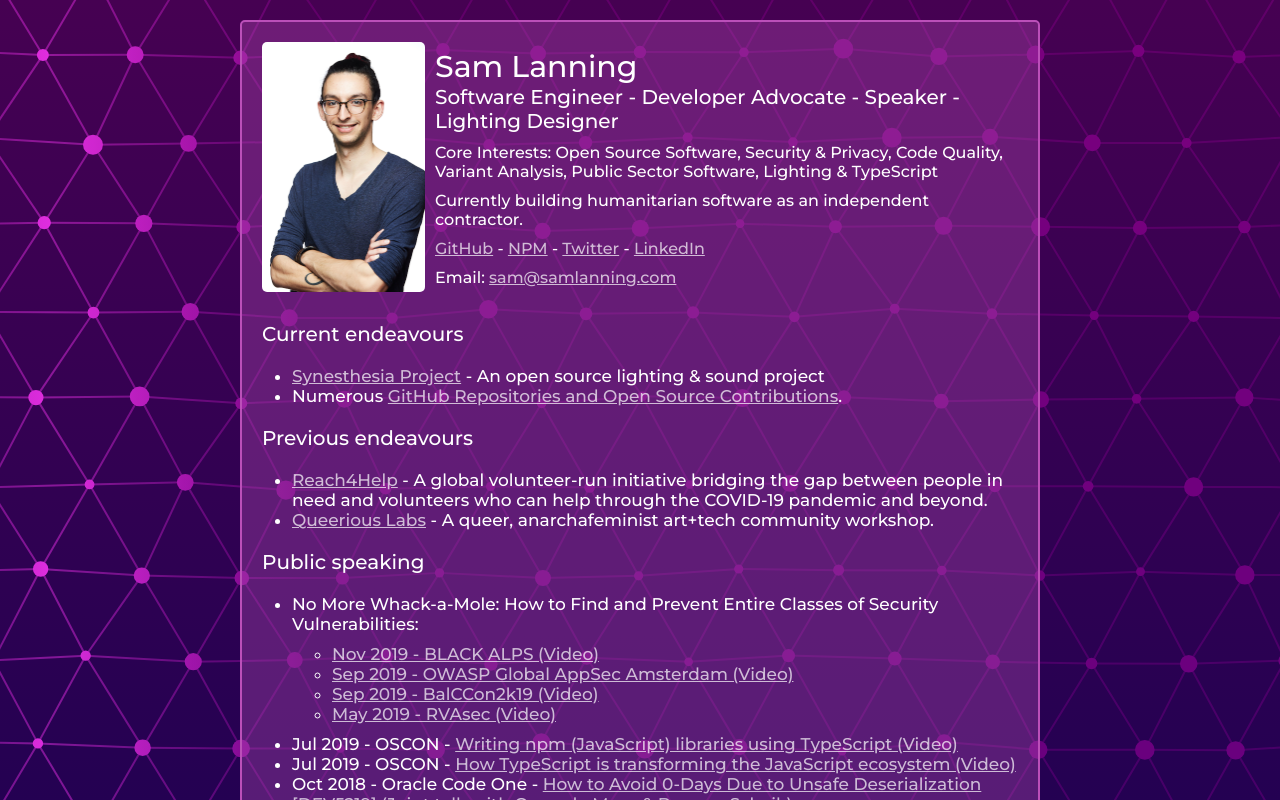
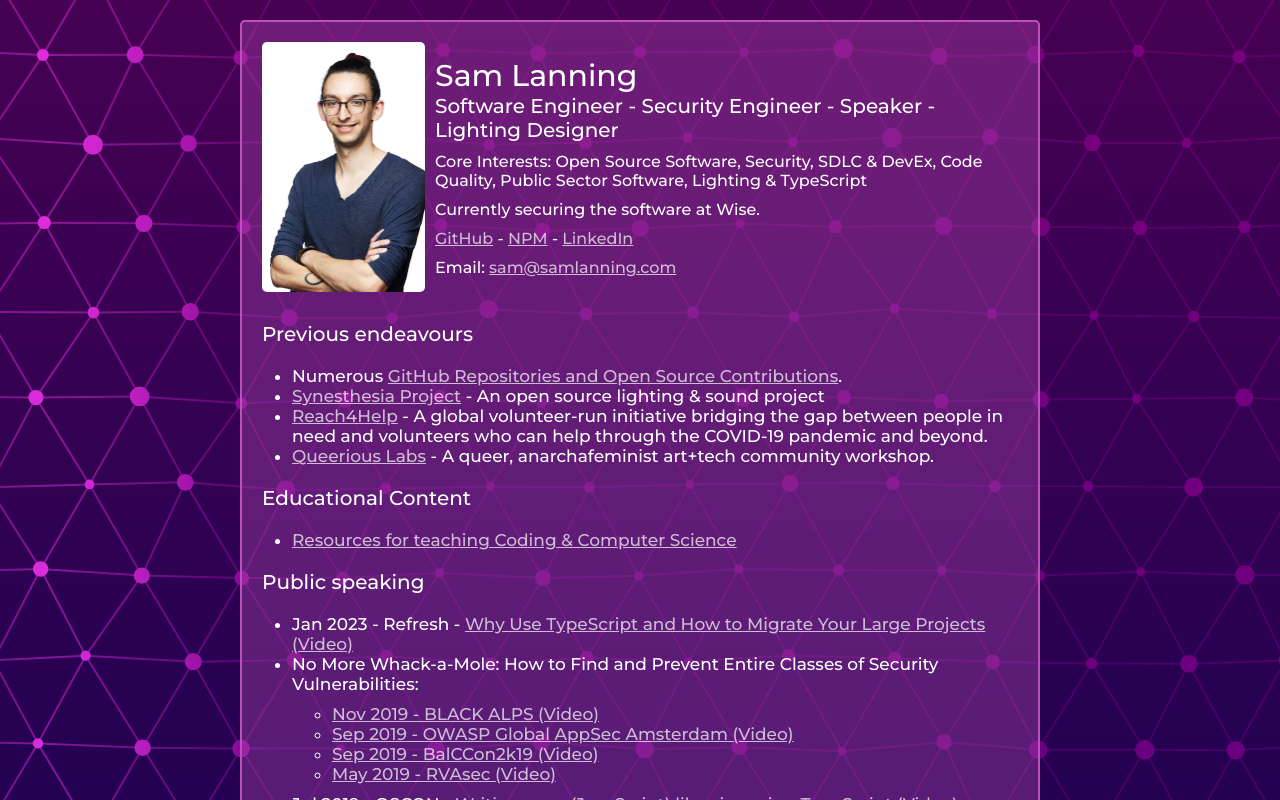
Before and after one commit to s0/s0, a Next.js app: page / in a window 1280 px wide. Shown: the top 800 px of the page. Built offline with nearby package versions, Linux system fonts and the light colour scheme.

Commit message:
Update content

```diff
--- a/src/app/components/pages/home.tsx
+++ b/src/app/components/pages/home.tsx
@@ -8,6 +8,10 @@
 interface Props {
   className?: string;
 }
+
+
+export const TITLE = "Sam Lanning";
+export const SUBTITLE = "Software Engineer - Security Engineer - Speaker - Lighting Designer";
 
 const Home: React.FunctionComponent<Props> = ({ className }) => (
   <div className={className}>
@@ -20,23 +24,17 @@
               src="/images/sam_250x2.png"
               height="250"
               width="163"
-              alt="Sam Lanning"
+              alt={TITLE}
             />
             <div>
-              <h1>Sam Lanning</h1>
-              <h2>
-                Software Engineer - Developer Advocate - Speaker - Lighting
-                Designer
-              </h2>
+              <h1>{TITLE}</h1>
+              <h2>{SUBTITLE}</h2>
               <p>
-                Core Interests: Open Source Software, Security &amp; Privacy,
-                Code Quality, Variant Analysis, Public Sector Software, Lighting
-                &amp; TypeScript
+                Core Interests: Open Source Software, Security, SDLC &amp;
+                DevEx, Code Quality, Public Sector Software, Lighting &amp;
+                TypeScript
               </p>
-              <p>
-                Currently building humanitarian software as an independent
-                contractor.
-              </p>
+              <p>Currently securing the software at Wise.</p>
               <p>
                 <a href="https://github.com/s0" target="_blank">
                   GitHub
@@ -44,10 +42,6 @@
                 -{" "}
                 <a href="https://www.npmjs.com/~s0" target="_blank">
                   NPM
-                </a>{" "}
-                -{" "}
-                <a href="https://twitter.com/samlanning" target="_blank">
-                  Twitter
                 </a>{" "}
                 -{" "}
                 <a
@@ -64,14 +58,8 @@
             </div>
           </div>
           <div className="section">
-            <h2>Current endeavours</h2>
+            <h2>Previous endeavours</h2>
             <ul>
-              <li>
-                <a href="https://synesthesia-project.org/" target="_blank">
-                  Synesthesia Project
-                </a>{" "}
-                - An open source lighting &amp; sound project
-              </li>
               <li>
                 Numerous{" "}
                 <a href="https://github.com/s0" target="_blank">
@@ -79,11 +67,12 @@
                 </a>
                 .
               </li>
-            </ul>
-          </div>
-          <div className="section">
-            <h2>Previous endeavours</h2>
-            <ul>
+              <li>
+                <a href="https://synesthesia-project.org/" target="_blank">
+                  Synesthesia Project
+                </a>{" "}
+                - An open source lighting &amp; sound project
+              </li>
               <li>
                 <a href="https://reach4help.org/" target="_blank">
                   Reach4Help
@@ -100,9 +89,33 @@
               </li>
             </ul>
           </div>
+
+          <div className="section">
+            <h2>Educational Content</h2>
+            <ul>
+              <li>
+                <a
+                  href="https://s0.github.io/teaching-resources/"
+                  target="_blank"
+                >
+                  Resources for teaching Coding & Computer Science
+                </a>
+              </li>
+            </ul>
+          </div>
           <div className="section">
             <h2>Public speaking</h2>
             <ul>
+              <li>
+                Jan 2023 - Refresh -{" "}
+                <a
+                  href="https://www.youtube.com/watch?v=pGKVVFnnaC0"
+                  target="_blank"
+                >
+                  Why Use TypeScript and How to Migrate Your Large Projects
+                  (Video)
+                </a>
+              </li>
               <li>
                 No More Whack-a-Mole: How to Find and Prevent Entire Classes of
                 Security Vulnerabilities:
@@ -194,7 +207,21 @@
             <h2>Career</h2>
             <ul className="bolded">
               <li>
-                <strong>May 2020 - Present</strong> - Independent Contractor
+                <strong>Dec 2023 - current</strong> - Staff Software Security
+                Engineer @{" "}
+                <a href="https://wise.com" target="_blank">
+                  Wise
+                </a>
+              </li>
+              <li>
+                <strong>Feb 2022 - Dec 2023</strong> - Senior Software Security
+                Engineer @{" "}
+                <a href="https://wise.com" target="_blank">
+                  Wise
+                </a>
+              </li>
+              <li>
+                <strong>May 2020 - Dec 2021</strong> - Independent Contractor
                 (Senior Developer) for{" "}
                 <a href="https://www.unocha.org/" target="_blank">
                   United Nations OCHA
--- a/src/app/layout.tsx
+++ b/src/app/layout.tsx
@@ -2,11 +2,11 @@
 
 import type { Metadata } from "next";
 import "./globals.css";
+import { SUBTITLE, TITLE } from "./components/pages/home";
 
 export const metadata: Metadata = {
-  title: "Sam Lanning",
-  description:
-    "Software Engineer - Developer Advocate - Speaker - Lighting Designer",
+  title: TITLE,
+  description: SUBTITLE,
 };
 
 export default function RootLayout({
```
Also changed, not shown: 1 other file (tests, documents, lock files or other folders).
